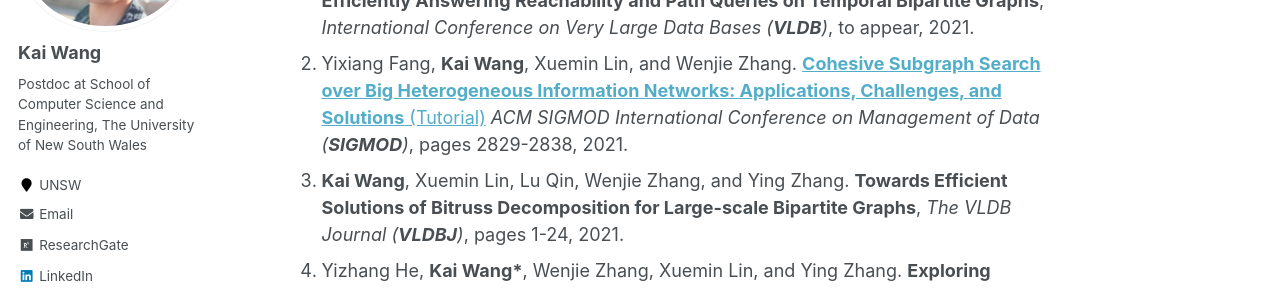
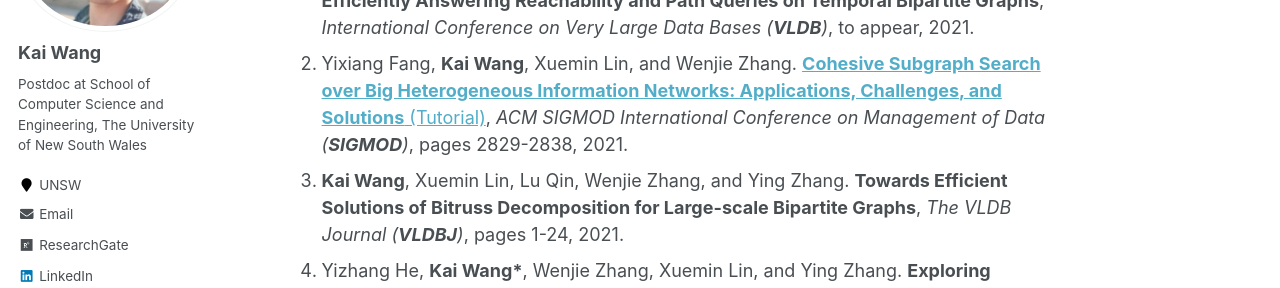
Before and after one commit to cs-kaiwang/cs-kaiwang.github.io, a Jekyll site: the page built from _pages/about.md, in a window 1280 px wide and 900 px high, scrolled down 335 px. Shown: the part 153-441 px from the top of the window. Built offline with Jekyll 4.4.1, drawn with Linux system fonts in a browser that asks for light colours.

```diff
--- a/_pages/about.md
+++ b/_pages/about.md
@@ -15,7 +15,7 @@ His research interests lie in big data analytics, especially for the graph/netwo
 Publications (* indicates corresponding author)
 ======
 1. Xiaoshuang Chen, **Kai Wang\***, Xuemin Lin, Wenjie Zhang, Lu Qin, and Ying Zhang. **Efficiently Answering Reachability and Path Queries on Temporal Bipartite Graphs**, *International Conference on Very Large Data Bases (**VLDB**)*, to appear, 2021.
-2. Yixiang Fang, **Kai Wang**, Xuemin Lin, and Wenjie Zhang. [**Cohesive Subgraph Search over Big Heterogeneous Information Networks: Applications, Challenges, and Solutions** (Tutorial)](https://www.bilibili.com/video/BV1D54y1G7TS?p=17) *ACM SIGMOD International Conference on Management of Data (**SIGMOD**)*, pages 2829-2838, 2021.
+2. Yixiang Fang, **Kai Wang**, Xuemin Lin, and Wenjie Zhang. [**Cohesive Subgraph Search over Big Heterogeneous Information Networks: Applications, Challenges, and Solutions** (Tutorial)](https://www.bilibili.com/video/BV1D54y1G7TS?p=17), *ACM SIGMOD International Conference on Management of Data (**SIGMOD**)*, pages 2829-2838, 2021.
 3. **Kai Wang**, Xuemin Lin, Lu Qin, Wenjie Zhang, and Ying Zhang. **Towards Efficient Solutions of Bitruss Decomposition for Large-scale Bipartite Graphs**, *The VLDB Journal (**VLDBJ**)*, pages 1-24, 2021.
 4. Yizhang He, **Kai Wang\***, Wenjie Zhang, Xuemin Lin, and Ying Zhang. **Exploring Cohesive Subgraphs with Vertex Engagement and Tie Strength in Bipartite Graphs**, *Information Sciences*, pages 277-296, 2021.
 5. Fan Zhang, Jiadong Xie, **Kai Wang**, Shiyu Yang, Yu Jiang. **Discovering key users for defending network structural stability**, *World Wide Web*, pages 1-23, 2021.
```
